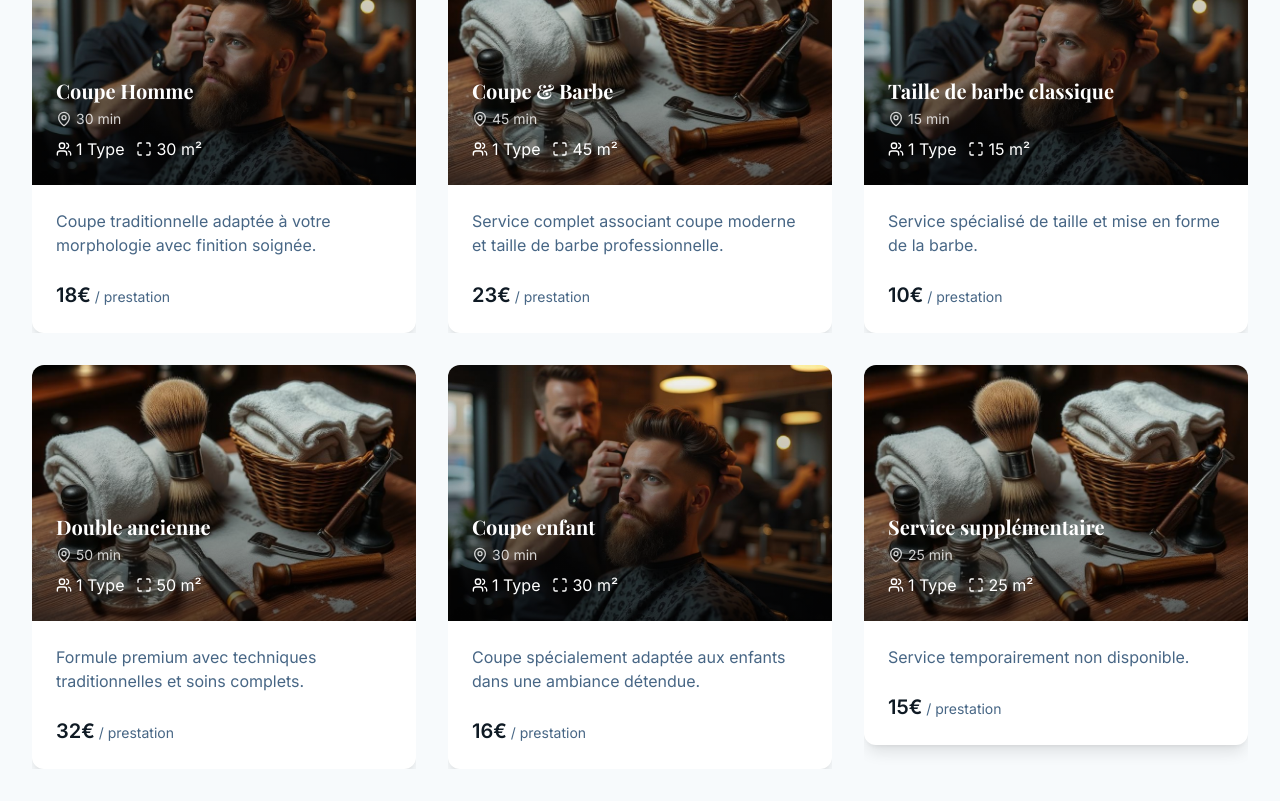
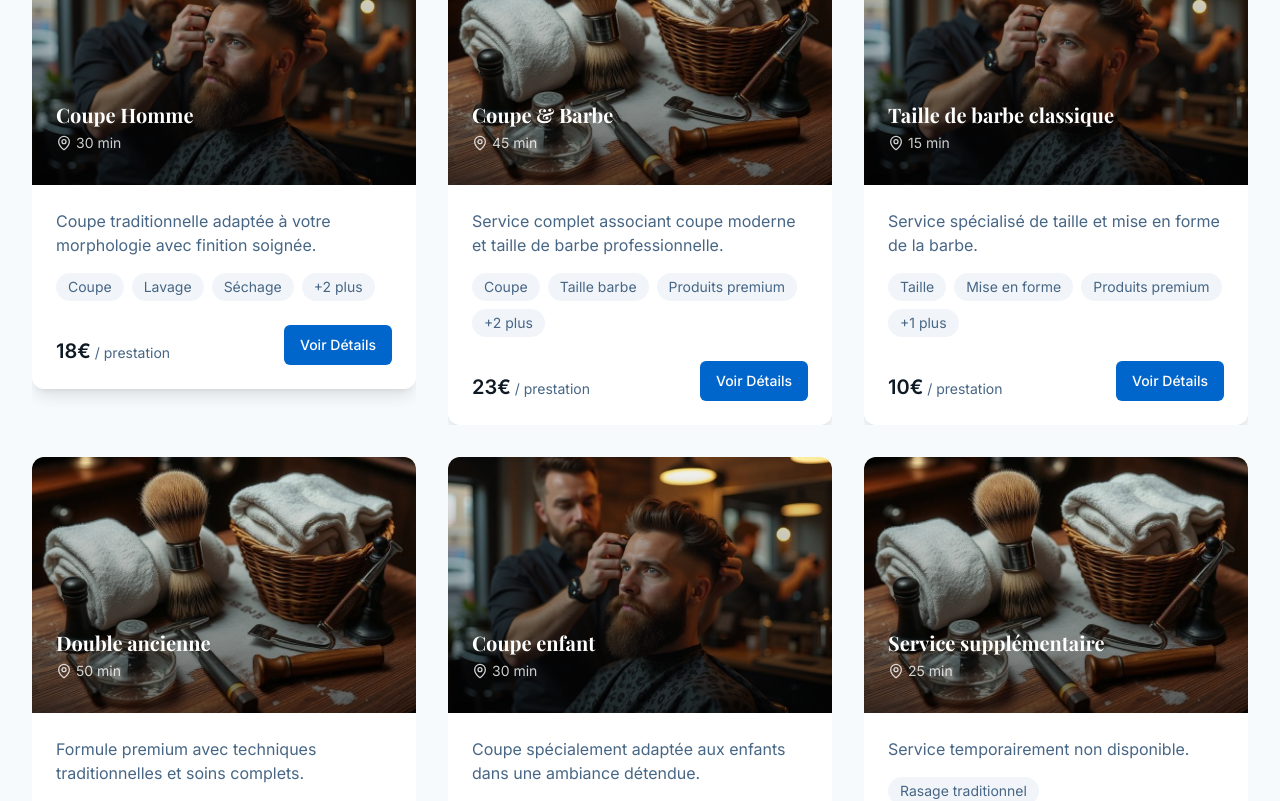
Before and after one commit to Dylan-Cecius/modern-seaside-stay-2479, a React (Vite) app: page / in a window 1280 px wide. Shown: the part 1820-2621 px from the top of the page. Built offline with nearby package versions, Linux system fonts and the light colour scheme.

Commit message:
Visual edit in Lovable
Edited UI in Lovable

```diff
--- a/src/components/ApartmentCard.tsx
+++ b/src/components/ApartmentCard.tsx
@@ -1,11 +1,9 @@
-
 import { useState } from "react";
 import { Link } from "react-router-dom";
 import { Users, Maximize, MapPin, Bath, Coffee, Wifi } from "lucide-react";
 import { Button } from "@/components/ui/button";
 import { cn } from "@/lib/utils";
 import { useLanguage } from "@/contexts/LanguageContext";
-
 export interface ApartmentProps {
   id: string;
   name: string;
@@ -17,35 +15,23 @@ export interface ApartmentProps {
   location: string;
   features: string[];
 }
-
-export default function ApartmentCard({ apartment }: { apartment: ApartmentProps }) {
-  const { t, language } = useLanguage();
+export default function ApartmentCard({
+  apartment
+}: {
+  apartment: ApartmentProps;
+}) {
+  const {
+    t,
+    language
+  } = useLanguage();
   const [isHovered, setIsHovered] = useState(false);
 
   // Use translated name and description if available
-  const translatedName = language !== 'en' && t.apartmentDescriptions[apartment.id]?.name
-    ? t.apartmentDescriptions[apartment.id].name
-    : apartment.name;
-
-  const translatedDescription = language !== 'en' && t.apartmentDescriptions[apartment.id]?.description
-    ? t.apartmentDescriptions[apartment.id].description
-    : apartment.description;
-
-  return (
-    <div
-      className="rounded-xl overflow-hidden shadow-lg transition-all duration-500 hover:shadow-xl bg-card group"
-      onMouseEnter={() => setIsHovered(true)}
-      onMouseLeave={() => setIsHovered(false)}
-    >
+  const translatedName = language !== 'en' && t.apartmentDescriptions[apartment.id]?.name ? t.apartmentDescriptions[apartment.id].name : apartment.name;
+  const translatedDescription = language !== 'en' && t.apartmentDescriptions[apartment.id]?.description ? t.apartmentDescriptions[apartment.id].description : apartment.description;
+  return <div className="rounded-xl overflow-hidden shadow-lg transition-all duration-500 hover:shadow-xl bg-card group" onMouseEnter={() => setIsHovered(true)} onMouseLeave={() => setIsHovered(false)}>
       <div className="relative overflow-hidden h-64">
-        <img
-          src={apartment.image}
-          alt={translatedName}
-          className={cn(
-            "w-full h-full object-cover transition-transform duration-700",
-            isHovered ? "scale-110" : "scale-100"
-          )}
-        />
+        <img src={apartment.image} alt={translatedName} className={cn("w-full h-full object-cover transition-transform duration-700", isHovered ? "scale-110" : "scale-100")} />
         <div className="absolute inset-0 bg-gradient-to-b from-transparent to-black/60 flex items-end p-6">
           <div>
             <h3 className="text-white text-xl font-bold mb-1">{translatedName}</h3>
@@ -53,17 +39,7 @@ export default function ApartmentCard({ apartment }: { apartment: ApartmentProps
               <MapPin className="h-4 w-4 mr-1" />
               <span>{apartment.location}</span>
             </div>
-            <div className="flex items-center space-x-3 text-white">
-              <div className="flex items-center">
-                <Users className="h-4 w-4 mr-1" />
-                <span>{apartment.capacity} {apartment.capacity === 1 ?
-                  t.apartments.filters.guests : t.apartments.filters.guests}</span>
-              </div>
-              <div className="flex items-center">
-                <Maximize className="h-4 w-4 mr-1" />
-                <span>{apartment.size} m²</span>
-              </div>
-            </div>
+
           </div>
         </div>
       </div>
@@ -71,14 +47,27 @@ export default function ApartmentCard({ apartment }: { apartment: ApartmentProps
       <div className="p-6 space-y-4">
         <p className="text-muted-foreground line-clamp-2">{translatedDescription}</p>
 
+        <div className="flex flex-wrap gap-2">
+          {apartment.features.slice(0, 3).map((feature, index) => <div key={index} className="flex items-center text-sm text-muted-foreground bg-muted px-3 py-1 rounded-full">
+              {feature === "Bathroom" && <Bath className="h-3.5 w-3.5 mr-1" />}
+              {feature === "Kitchen" && <Coffee className="h-3.5 w-3.5 mr-1" />}
+              {feature === "Wi-Fi" && <Wifi className="h-3.5 w-3.5 mr-1" />}
+              <span>{feature}</span>
+            </div>)}
+          {apartment.features.length > 3 && <div className="text-sm text-muted-foreground bg-muted px-3 py-1 rounded-full">
+              +{apartment.features.length - 3} {t.apartments.filters.more}
+            </div>}
+        </div>
 
-        <div className="pt-2">
+        <div className="flex items-end justify-between pt-2">
           <div>
             <span className="text-xl font-bold">{apartment.price}€</span>
             <span className="text-muted-foreground text-sm"> / {t.booking.summary.night}</span>
           </div>
+          <Button asChild className="btn-primary">
+            <Link to={`/apartments/${apartment.id}`}>{t.apartments.filters.viewDetails}</Link>
+          </Button>
         </div>
       </div>
-    </div>
-  );
+    </div>;
 }
```
